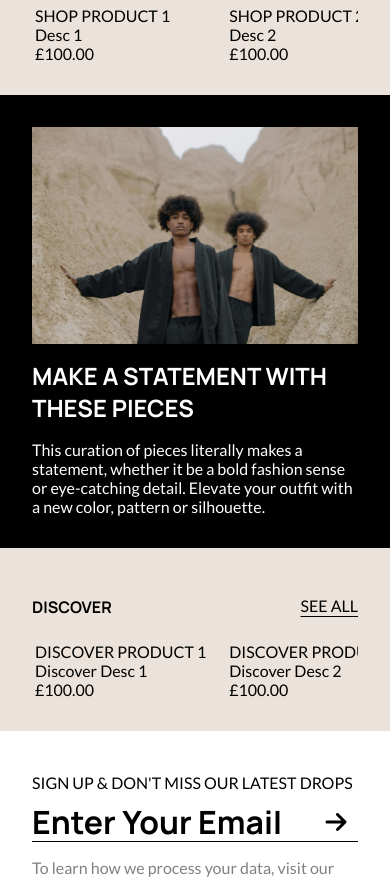
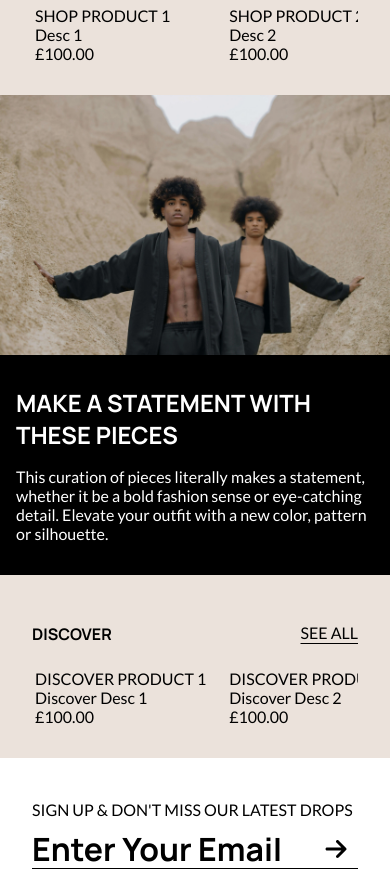
Before and after one commit to dylewskii/shopping-cart, a React (Vite) app: page / in a window 390 px wide. Shown: the part 978-1857 px from the top of the page. Built offline with nearby package versions, Linux system fonts and the light colour scheme.

Commit message:
add media-query at 500px (adjusts padding)

```diff
--- a/src/components/hero-two/HeroTwo.module.css
+++ b/src/components/hero-two/HeroTwo.module.css
@@ -28,6 +28,16 @@
   margin-bottom: 1rem;
 }
 
+@media (max-width: 500px) {
+  .heroTwo {
+    padding: 0;
+  }
+
+  .heroTwoHeader {
+    padding: 1rem 1rem 2rem 1rem;
+  }
+}
+
 @media (min-width: 800px) {
   .heroTwoImg {
     grid-column: 2;
@@ -37,5 +47,6 @@
   .heroTwoHeader {
     grid-column: 1;
     grid-row: 1 / span 2;
+    padding: 0 2rem 0 0;
   }
 }
```
